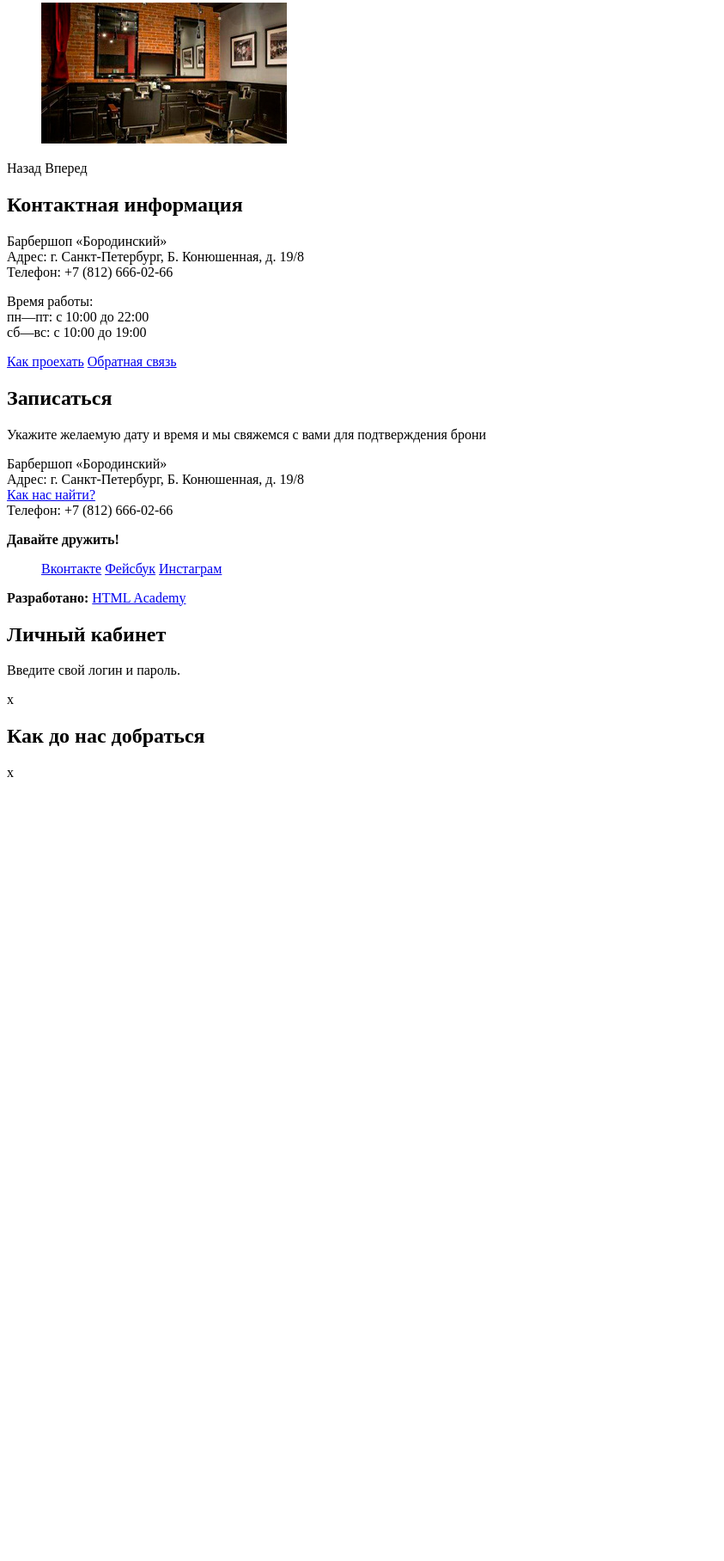
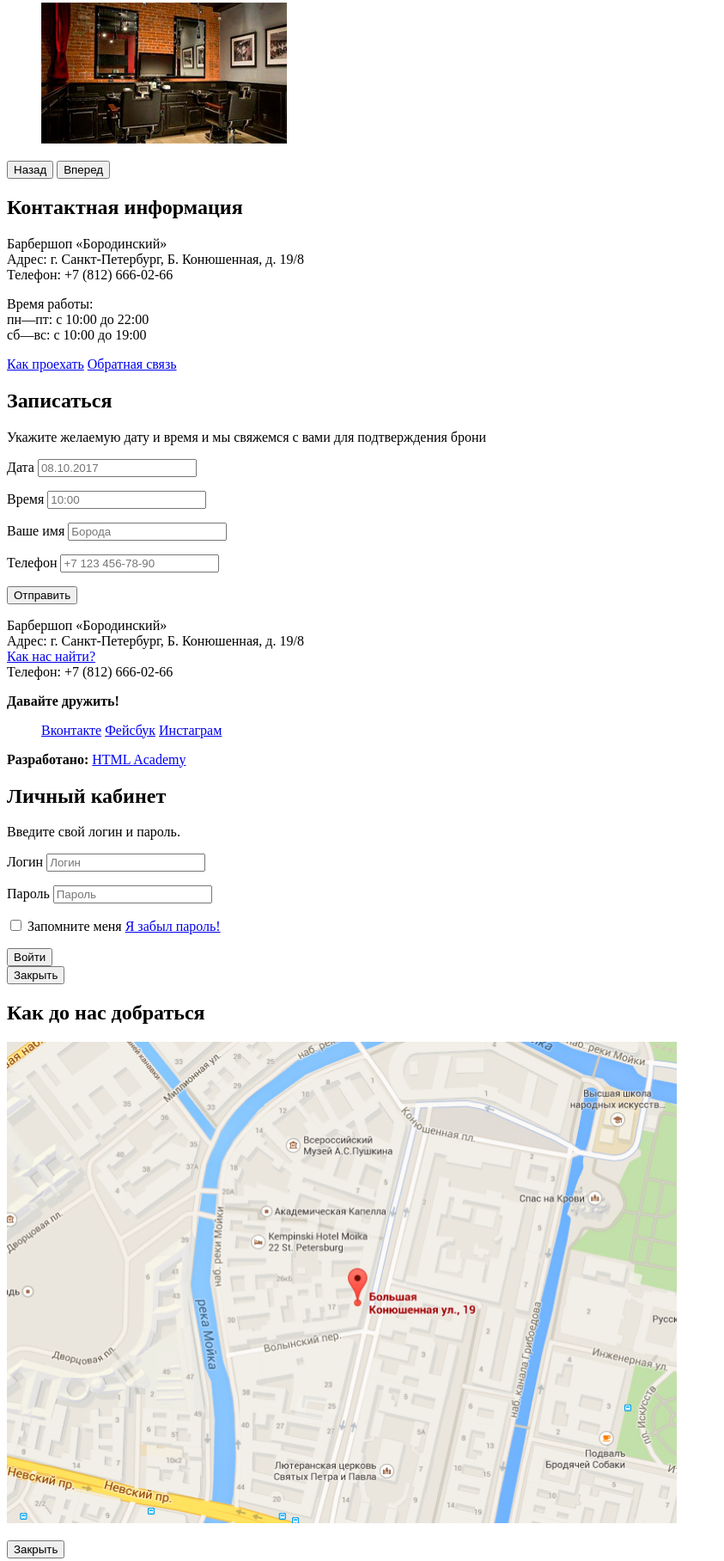
Before and after one commit to LosKxDD/939597-barbershop-24, a plain HTML site: page index.html in a window 1280 px wide. Shown: the part 930-2746 px from the top of the page at 86% size, without its empty margins (0-843 px from the left). Before the commit the page ends 1846 px from the top, so only its background shows below. Drawn offline with Linux system fonts and the light colour scheme.

Commit message:
Сделаль

```diff
--- a/index.html
+++ b/index.html
@@ -18,7 +18,9 @@
 			<li><a href="contacts.html">Контакты</a></li>
 		</ul>
 		<ul class="user-navigation">
-			<li class="login-link">Вход</li>
+			<a href="login.html">
+				<li class="login-link">Вход</li>
+			</a>
 		</ul>
 	</nav>
 </header>
@@ -65,8 +67,8 @@
 				<img src="img/studio.jpg" width="286" height="164" alt="Интерьер">
 			</a>
 		</figure>
-		<span class="button gallery-button gallery-button-back">Назад</span>
-		<span class="button gallery-button gallery-button-next">Вперед</span>
+		<button class="button gallery-button gallery-button-back" type="button">Назад</button>
+        <button class="button gallery-button gallery-button-next" type="button">Вперед</button>
 	</section>
 	<section class="contacts">
 		<h2>Контактная информация</h2>
@@ -86,7 +88,25 @@
 	<section class="appointment">
 		<h2>Записаться</h2>
 		<p class="appointment-info">Укажите желаемую дату и время и мы свяжемся с вами для подтверждения брони</p>
-		<!--Здесь будет форма-->
+		       <form class="appointment-form" action="https://echo.htmlacademy.ru" method="post">
+          <p class="appointment-item">
+            <label for="appointment-date">Дата</label>
+            <input id="appointment-date" type="text" name="date" value="" placeholder="08.10.2017">
+          </p>
+          <p class="appointment-item">
+            <label for="appointment-time">Время</label>
+            <input id="appointment-time" type="text" name="time" value="" placeholder="10:00">
+          </p>
+          <p class="appointment-item">
+            <label for="appointment-name">Ваше имя</label>
+            <input id="appointment-name" type="text" name="name" value="" placeholder="Борода">
+          </p>
+          <p class="appointment-item">
+            <label for="appointment-phone">Телефон</label>
+            <input id="appointment-phone" type="tel" name="phone" value="" placeholder="+7 123 456-78-90">
+          </p>
+          <button class="button" type="submit">Отправить</button>
+        </form>
 	</section>
 </main>
 	<footer class="main-footer">
@@ -112,12 +132,39 @@
 	<section class="modal modal-login">
 		<h2>Личный кабинет</h2>
 		<p>Введите свой логин и пароль.</p>
-		<!--Здесь будет форма-->
-		<span class="modal-close">x</span>
+		<form class="login-form" action="https://echo.htmlacademy.ru" method="post">
+          <p>
+            <label class="visually-hidden" for="user-login">Логин</label>
+            <input class="login-icon-user" id="user-login" type="text" name="login" placeholder="Логин">
+          </p>
+          <p>
+            <label class="visually-hidden" for="user-password">Пароль</label>
+            <input class="login-icon-password" id="user-password" type="password" name="password" placeholder="Пароль">
+          </p>
+          <p class="login-password-info">
+            <label class="login-checkbox">
+              <input type="checkbox" name="remember">
+              Запомните меня
+            </label>
+            <a class="restore" href="#">Я забыл пароль!</a>
+          </p>
+          <button class="button" type="submit">
+            Войти
+          </button>
+        </form>
+        <button class="modal-close" type="button">
+          Закрыть
+        </button>
 	</section>
 	<section class="modal modal-map">
       <h2 class="visually-hidden">Как до нас добраться</h2>
-      <span class="modal-close">x</span>
+           <p>
+          <img src="img/map.jpg" width="780" height="560" alt="Офис компании по адресу ул. Большая Конюшенная 19/8, Санкт-Петербург">
+        </p>
+        <button class="modal-close" type="button">
+          Закрыть
+        </button>
+    </section>
     </section>
   </body>
 </html>
```
Also changed, not shown: catalog.html (+52 -2 lines), img/map.jpg (added).
